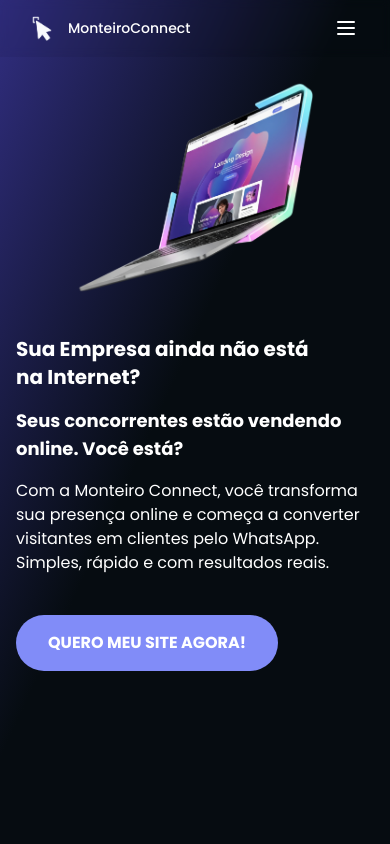
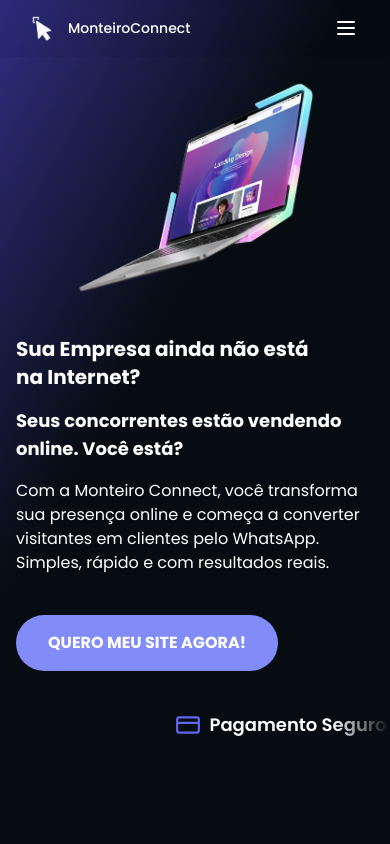
Before and after one commit to glauber2k2/monteiroconnect, a Next.js app: page / in a window 390 px wide. Shown: the top 844 px of the page. Built offline with nearby package versions, Linux system fonts and the light colour scheme.

Commit message:
ajustado altura de presentation para dispositivos moveis

```diff
--- a/src/app/sessions/Presentation.jsx
+++ b/src/app/sessions/Presentation.jsx
@@ -4,8 +4,8 @@
 
 export default function Presentation() {
   return (
-    <div className="min-h-screen w-full bg-gradient-to-tl from-[#060c11] via-[#060c11] to-indigo-900 text-white via-55%">
-      <div className="max-w-7xl mx-auto px-4 sm:px-6 lg:px-8 md:items-center justify-end md:flex-row min-h-screen gap-10 pt-20 md:pt-0 flex flex-col-reverse">
+    <div className=" w-full bg-gradient-to-tl from-[#060c11] via-[#060c11] to-indigo-900 text-white via-55%">
+      <div className="max-w-7xl mx-auto px-4 sm:px-6 lg:px-8 md:items-center justify-end md:flex-row lg:min-h-screen gap-10 pt-20 md:pt-0 flex flex-col-reverse">
         <div className="w-full flex flex-col md:justify-center">
           <motion.div
             initial={{ x: -100, opacity: 0 }}
```
